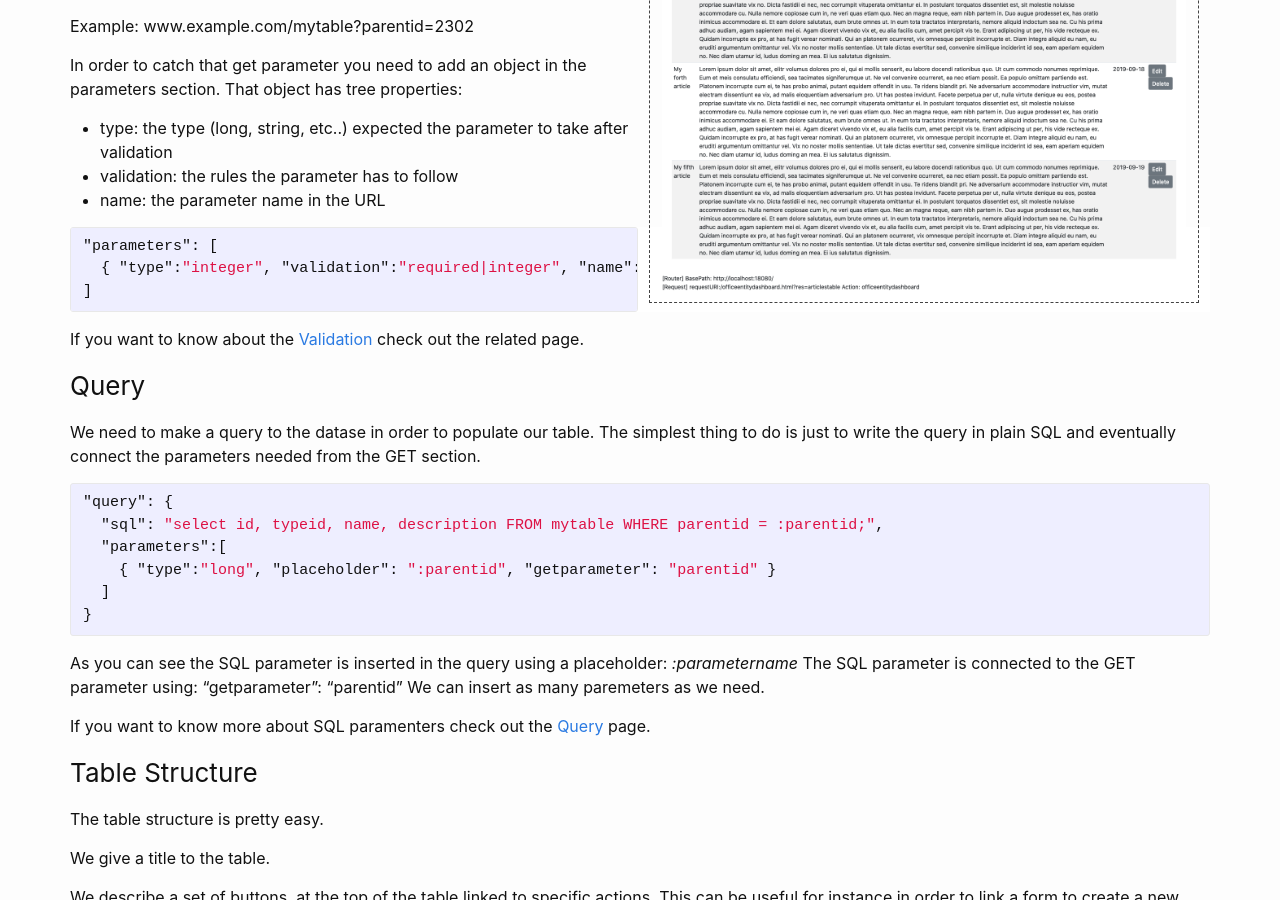
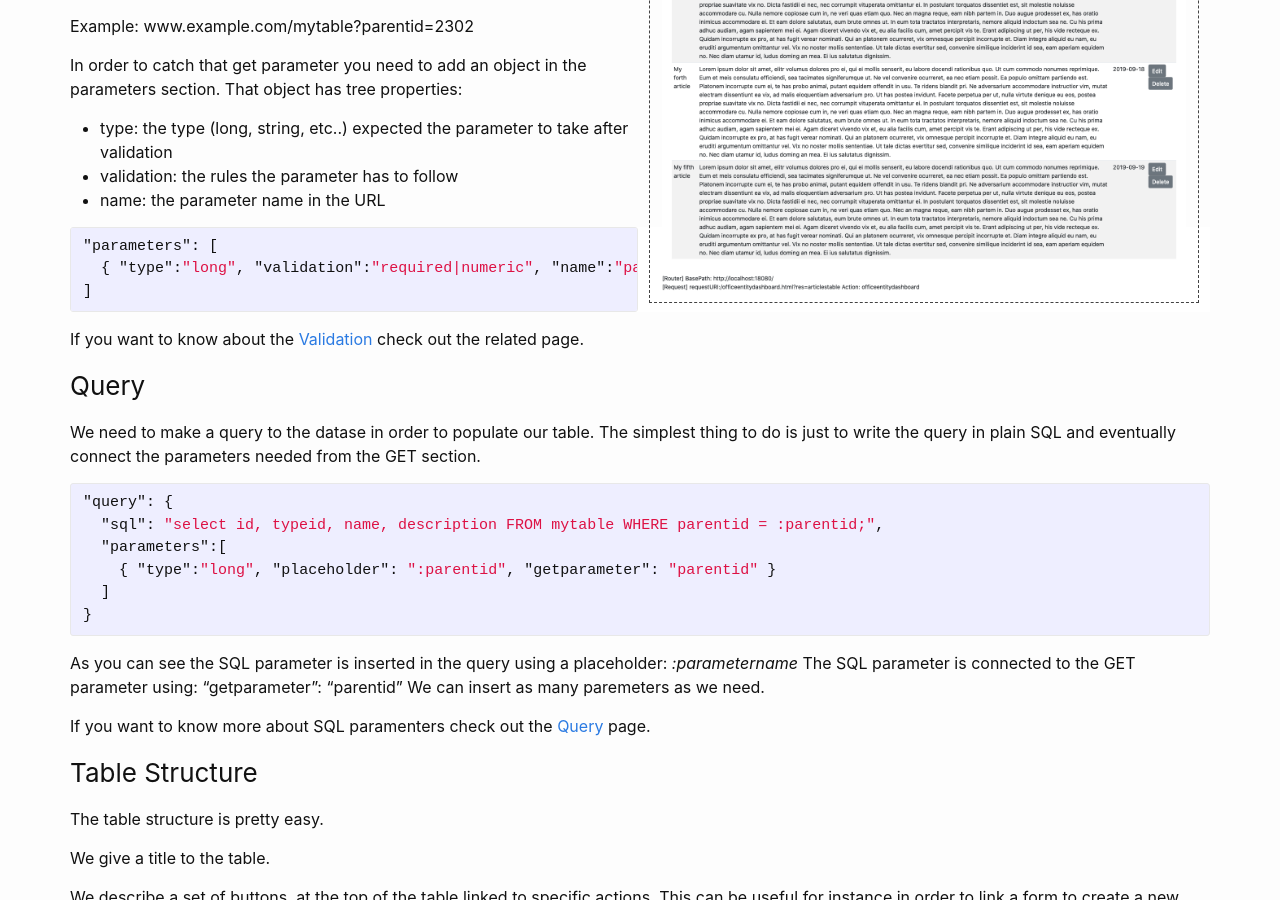
Before and after one commit to fabiomattei/uddocs, a Jekyll site: the page built from _docs/table-page.md, in a window 1280 px wide and 900 px high, scrolled down 552 px. Built offline with Jekyll 4.4.1, drawn with Linux system fonts in a browser that asks for light colours.

Commit message:
correctign validation

```diff
--- a/_docs/table-page.md
+++ b/_docs/table-page.md
@@ -27,7 +27,7 @@ In order to catch that get parameter you need to add an object in the parameters
 
 {% highlight json %}
 "parameters": [
-  { "type":"integer", "validation":"required|integer", "name":"parentid" }
+  { "type":"long", "validation":"required|numeric", "name":"parentid" }
 ]
 {% endhighlight %}
 If you want to know about the <a href="{{site.baseurl}}/docs/validation">Validation</a> check out the related page.
```
